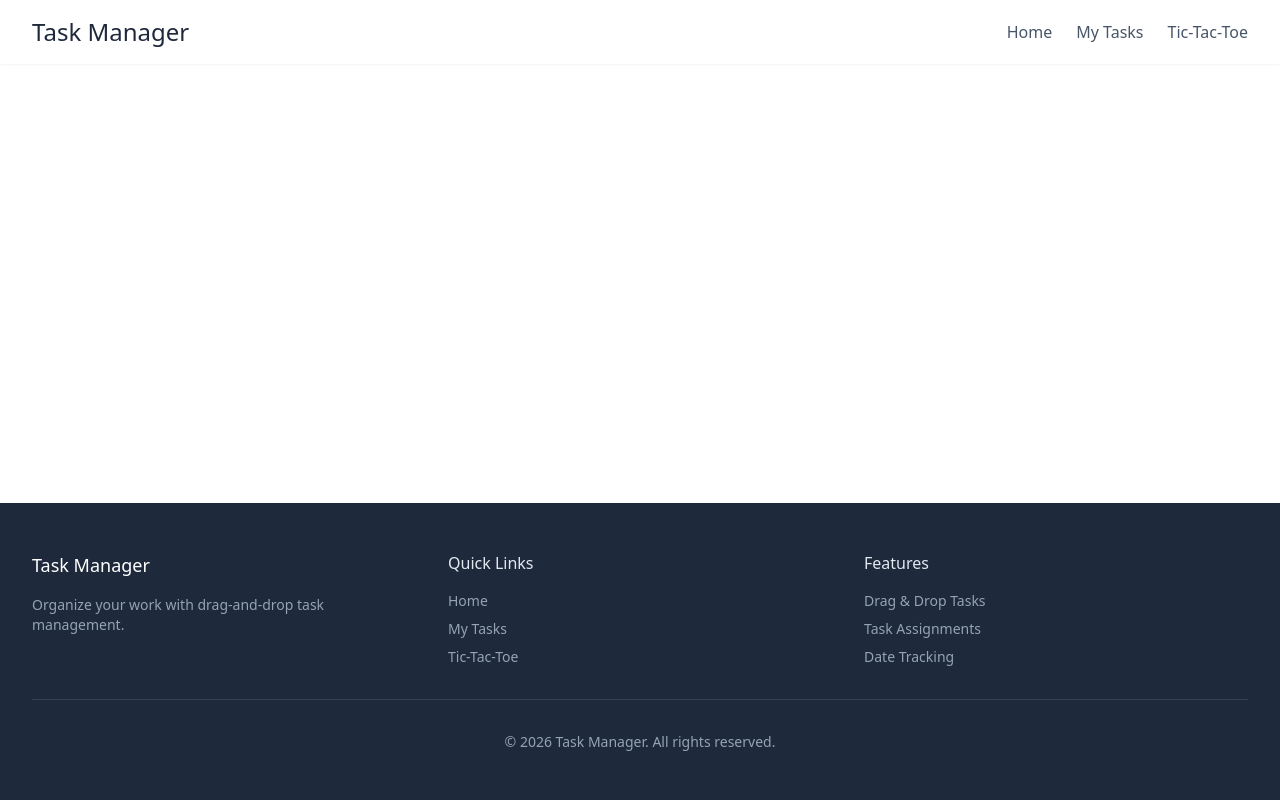
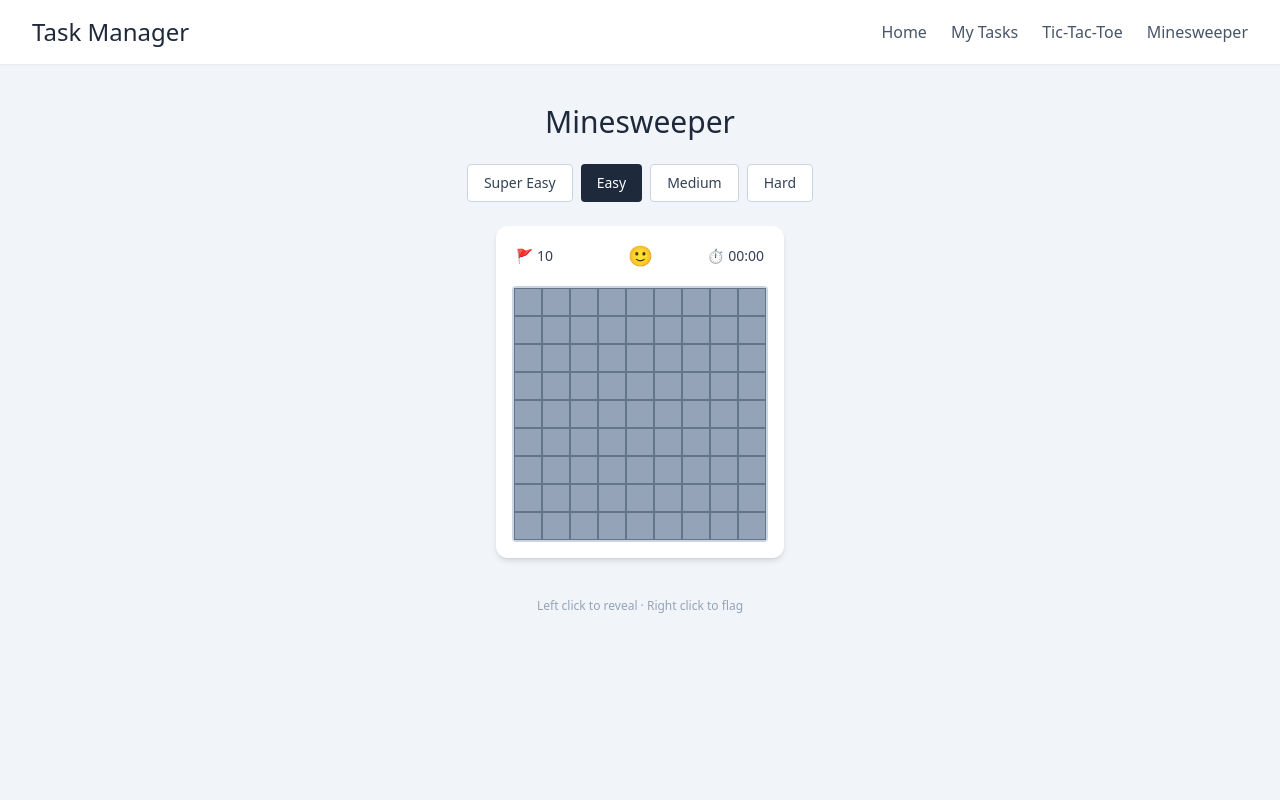
Before and after one commit to Nalex75/react-todolist, a React (Vite) app: page /minesweeper in a window 1280 px wide. Shown: the top 800 px of the page. Built offline with nearby package versions, Linux system fonts and the light colour scheme.

Commit message:
wip: minesweeper

```diff
--- a/App.jsx
+++ b/App.jsx
@@ -4,6 +4,7 @@ import Layout from './src/components/Layout';
 import Landing from './src/pages/Landing';
 import Tasks from './src/pages/Tasks';
 import TicTacToe from './src/pages/TicTacToe';
+import Minesweeper from './src/pages/Minesweeper';
 import "./styles.css";
 
 export default function App() {
@@ -14,6 +15,7 @@ export default function App() {
           <Route path="/" element={<Landing />} />
           <Route path="/tasks" element={<Tasks />} />
           <Route path="/tic-tac-toe" element={<TicTacToe />} />
+          <Route path="/minesweeper" element={<Minesweeper />} />
         </Routes>
       </Layout>
     </Router>
--- a/src/components/Header.jsx
+++ b/src/components/Header.jsx
@@ -28,6 +28,12 @@ export default function Header() {
             >
               Tic-Tac-Toe
             </Link>
+            <Link
+              to="/minesweeper"
+              className="text-slate-600 hover:text-slate-800 transition-colors font-light"
+            >
+              Minesweeper
+            </Link>
           </div>
         </nav>
       </div>
--- /dev/null
+++ b/src/components/MinesweeperCell.jsx
@@ -0,0 +1,31 @@
+const NUMBER_COLORS = ['', 'text-blue-600', 'text-green-600', 'text-red-600', 'text-blue-900', 'text-red-900', 'text-teal-600', 'text-slate-800', 'text-slate-500'];
+
+export default function MinesweeperCell({ cell, onClick, onRightClick }) {
+  const { isRevealed, isFlagged, isMine, neighborCount } = cell;
+
+  if (isRevealed && isMine) {
+    return (
+      <div className="w-7 h-7 flex items-center justify-center bg-red-400 border border-red-500 text-sm">
+        💣
+      </div>
+    );
+  }
+
+  if (isRevealed) {
+    return (
+      <div className={`w-7 h-7 flex items-center justify-center bg-slate-200 border border-slate-300 text-xs font-bold ${NUMBER_COLORS[neighborCount]}`}>
+        {neighborCount > 0 ? neighborCount : ''}
+      </div>
+    );
+  }
+
+  return (
+    <button
+      className="w-7 h-7 flex items-center justify-center bg-slate-400 hover:bg-slate-350 active:bg-slate-200 border border-slate-500 text-sm transition-colors"
+      onClick={onClick}
+      onContextMenu={onRightClick}
+    >
+      {isFlagged ? '🚩' : ''}
+    </button>
+  );
+}
--- /dev/null
+++ b/src/pages/Minesweeper.jsx
@@ -0,0 +1,222 @@
+import { useState, useCallback, useEffect } from 'react';
+import MinesweeperCell from '../components/MinesweeperCell';
+
+const DIFFICULTIES = {
+  superEasy: { rows: 4, cols: 4, mines: 2, label: 'Super Easy' },
+  easy: { rows: 9, cols: 9, mines: 10, label: 'Easy' },
+  medium: { rows: 16, cols: 16, mines: 40, label: 'Medium' },
+  hard: { rows: 16, cols: 30, mines: 99, label: 'Hard' },
+};
+
+function createBoard(rows, cols) {
+  return new Array(rows).fill(null).map(() =>
+    new Array(cols).fill(null).map(() => ({
+      isMine: false,
+      isRevealed: false,
+      isFlagged: false,
+      neighborCount: 0,
+    }))
+  );
+}
+
+function placeMines(board, rows, cols, mineCount, firstRow, firstCol) {
+  const next = board.map(row => row.map(cell => ({ ...cell })));
+  let placed = 0;
+  while (placed < mineCount) {
+    const r = Math.floor(Math.random() * rows);
+    const c = Math.floor(Math.random() * cols);
+    if (!next[r][c].isMine && !(Math.abs(r - firstRow) <= 1 && Math.abs(c - firstCol) <= 1)) {
+      next[r][c].isMine = true;
+      placed++;
+    }
+  }
+  for (let r = 0; r < rows; r++) {
+    for (let c = 0; c < cols; c++) {
+      if (next[r][c].isMine) continue;
+      let count = 0;
+      for (let dr = -1; dr <= 1; dr++) {
+        for (let dc = -1; dc <= 1; dc++) {
+          if (dr === 0 && dc === 0) continue;
+          const nr = r + dr, nc = c + dc;
+          if (nr >= 0 && nr < rows && nc >= 0 && nc < cols && next[nr][nc].isMine) count++;
+        }
+      }
+      next[r][c].neighborCount = count;
+    }
+  }
+  return next;
+}
+
+function revealFrom(board, rows, cols, startR, startC) {
+  const next = board.map(row => row.map(cell => ({ ...cell })));
+  const stack = [[startR, startC]];
+  while (stack.length > 0) {
+    const [r, c] = stack.pop();
+    if (r < 0 || r >= rows || c < 0 || c >= cols) continue;
+    if (next[r][c].isRevealed || next[r][c].isFlagged) continue;
+    next[r][c].isRevealed = true;
+    if (next[r][c].neighborCount === 0 && !next[r][c].isMine) {
+      for (let dr = -1; dr <= 1; dr++) {
+        for (let dc = -1; dc <= 1; dc++) {
+          if (dr === 0 && dc === 0) continue;
+          stack.push([r + dr, c + dc]);
+        }
+      }
+    }
+  }
+  return next;
+}
+
+function checkWin(board) {
+  return board.every(row => row.every(cell => cell.isMine || cell.isRevealed));
+}
+
+function revealAllMines(board) {
+  return board.map(row => row.map(cell => cell.isMine ? { ...cell, isRevealed: true } : cell));
+}
+
+export default function Minesweeper() {
+  const [difficulty, setDifficulty] = useState('easy');
+  const [board, setBoard] = useState(() => createBoard(9, 9));
+  const [status, setStatus] = useState('idle'); // idle | playing | won | lost
+  const [flagCount, setFlagCount] = useState(0);
+  const [time, setTime] = useState(0);
+
+  const { rows, cols, mines } = DIFFICULTIES[difficulty];
+
+  useEffect(() => {
+    if (status !== 'playing') return;
+    const id = setInterval(() => setTime(t => t + 1), 1000);
+    return () => clearInterval(id);
+  }, [status]);
+
+  const startNew = useCallback((diff = difficulty) => {
+    const { rows: r, cols: c } = DIFFICULTIES[diff];
+    setBoard(createBoard(r, c));
+    setStatus('idle');
+    setFlagCount(0);
+    setTime(0);
+  }, [difficulty]);
+
+  const handleDifficultyChange = (diff) => {
+    setDifficulty(diff);
+    startNew(diff);
+  };
+
+  const handleClick = (r, c) => {
+    if (status === 'won' || status === 'lost') return;
+    if (board[r][c].isRevealed || board[r][c].isFlagged) return;
+
+    let current = board;
+    if (status === 'idle') {
+      current = placeMines(board, rows, cols, mines, r, c);
+      setStatus('playing');
+    }
+
+    if (current[r][c].isMine) {
+      const revealed = revealAllMines(current);
+      setBoard(revealed);
+      setStatus('lost');
+      return;
+    }
+
+    const next = revealFrom(current, rows, cols, r, c);
+    if (checkWin(next)) {
+      setBoard(next);
+      setStatus('won');
+    } else {
+      setBoard(next);
+    }
+  };
+
+  const handleRightClick = (e, r, c) => {
+    e.preventDefault();
+    if (status === 'won' || status === 'lost') return;
+    if (board[r][c].isRevealed) return;
+    const next = board.map(row => row.map(cell => ({ ...cell })));
+    const wasFlagged = next[r][c].isFlagged;
+    next[r][c].isFlagged = !wasFlagged;
+    setBoard(next);
+    setFlagCount(f => wasFlagged ? f - 1 : f + 1);
+  };
+
+  const formatTime = (s) => `${String(Math.floor(s / 60)).padStart(2, '0')}:${String(s % 60).padStart(2, '0')}`;
+
+  const statusMessage = status === 'won' ? 'You won! 🎉' : status === 'lost' ? 'Game over 💥' : null;
+
+  return (
+    <div className="min-h-screen bg-slate-100 flex flex-col items-center py-10 px-4">
+      <h1 className="text-3xl font-light text-slate-800 mb-6">Minesweeper</h1>
+
+      <div className="flex gap-2 mb-6">
+        {Object.entries(DIFFICULTIES).map(([key, { label }]) => (
+          <button
+            key={key}
+            onClick={() => handleDifficultyChange(key)}
+            className={`px-4 py-2 rounded text-sm font-medium transition-colors ${
+              difficulty === key
+                ? 'bg-slate-800 text-white'
+                : 'bg-white text-slate-700 border border-slate-300 hover:bg-slate-50'
+            }`}
+          >
+            {label}
+          </button>
+        ))}
+      </div>
+
+      <div className="bg-white rounded-xl shadow-md p-4">
+        <div className="flex justify-between items-center mb-4 px-1">
+          <div className="flex items-center gap-1 text-slate-700 text-sm font-medium w-20">
+            <span>🚩</span>
+            <span>{mines - flagCount}</span>
+          </div>
+
+          <button
+            onClick={() => startNew()}
+            className="text-xl hover:scale-110 transition-transform select-none"
+            title="New game"
+          >
+            {status === 'won' ? '😎' : status === 'lost' ? '😵' : '🙂'}
+          </button>
+
+          <div className="flex items-center gap-1 text-slate-700 text-sm font-medium w-20 justify-end">
+            <span>⏱</span>
+            <span>{formatTime(time)}</span>
+          </div>
+        </div>
+
+        {statusMessage && (
+          <div className={`text-center text-sm font-medium mb-3 py-1 rounded ${
+            status === 'won' ? 'bg-green-100 text-green-700' : 'bg-red-100 text-red-700'
+          }`}>
+            {statusMessage}
+          </div>
+        )}
+
+        <div
+          className="border-2 border-slate-300 rounded select-none"
+          style={{ display: 'grid', gridTemplateColumns: `repeat(${cols}, 1.75rem)` }}
+        >
+          {board.map((row, r) =>
+            row.map((cell, c) => (
+              <MinesweeperCell
+                key={`${r}-${c}`}
+                cell={cell}
+                onClick={() => handleClick(r, c)}
+                onRightClick={(e) => handleRightClick(e, r, c)}
+              />
+            ))
+          )}
+        </div>
+      </div>
+      <br />
+      {status == 'lost' && (
+        <button onClick={() => startNew()} className="text-red-700 text-sm font-medium w-20" title="New game">
+          Try again ?
+        </button>
+      )}
+
+      <p className="mt-4 text-xs text-slate-400">Left click to reveal · Right click to flag</p>
+    </div>
+  );
+}
```
Also changed, not shown: .claude/launch.json (added), .claude/settings.local.json.
